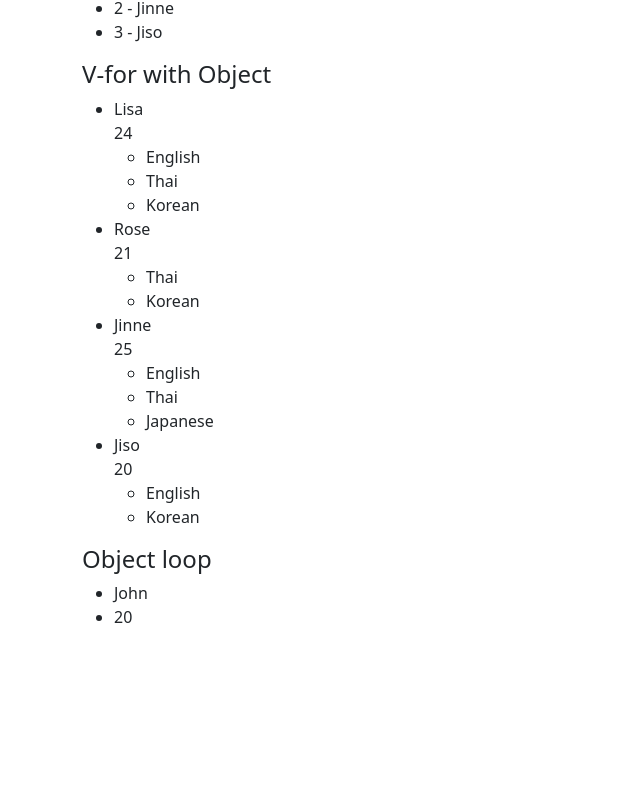
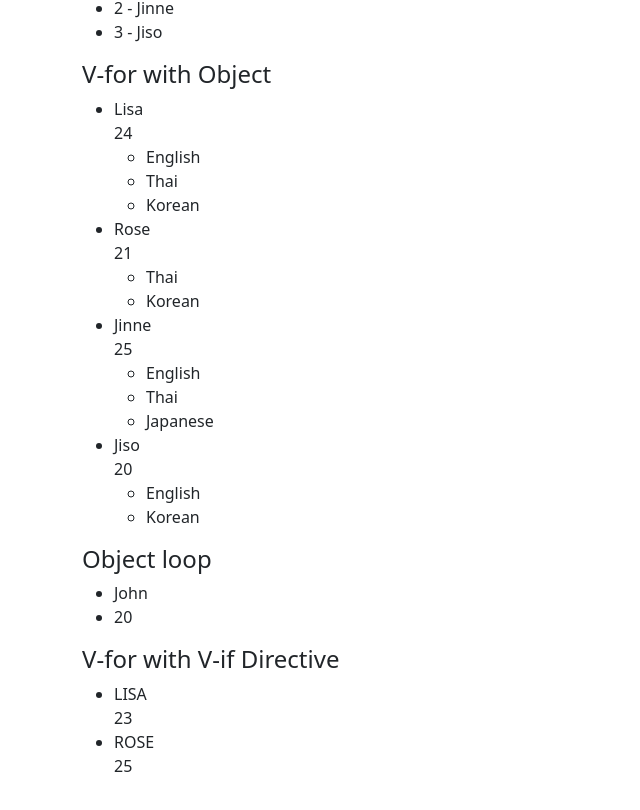
Before and after one commit to nandar510217/vue-app, a Vue app: page / in a window 1280 px wide. Shown: the part 581-1391 px from the top of the page, without its empty margins (0-640 px from the left). Before the commit the page ends 1242 px from the top, so only its background shows below. Built offline with nearby package versions, Linux system fonts and the light colour scheme.

Commit message:
v-for with v-if directive

```diff
--- a/src/App.vue
+++ b/src/App.vue
@@ -82,6 +82,16 @@
       <li v-for="p in person1">{{p}}</li>
     </ul>
 
+    <h4>V-for with V-if Directive</h4>
+    <ul>
+      <template v-for="bp in blackPinks" :key="bp.name">
+        <li v-if="bp.age > 21">
+          <div>{{ bp.name }}</div>
+          <div>{{ bp.age }}</div>
+        </li>
+    </template>
+    </ul>
+
   </div>
 </template>
 
@@ -116,6 +126,14 @@
       //Object loop
       const person1 = reactive({name: 'John', age: 20})
 
+      //v-for with v-if directive
+      const blackPinks = ref([
+        { name: 'LISA', age: 23},
+        { name: 'ROSE', age: 25},
+        { name: 'JISO', age: 20},
+        { name: 'JENIE', age: 21}
+      ])
+
 
 </script>
 
```
